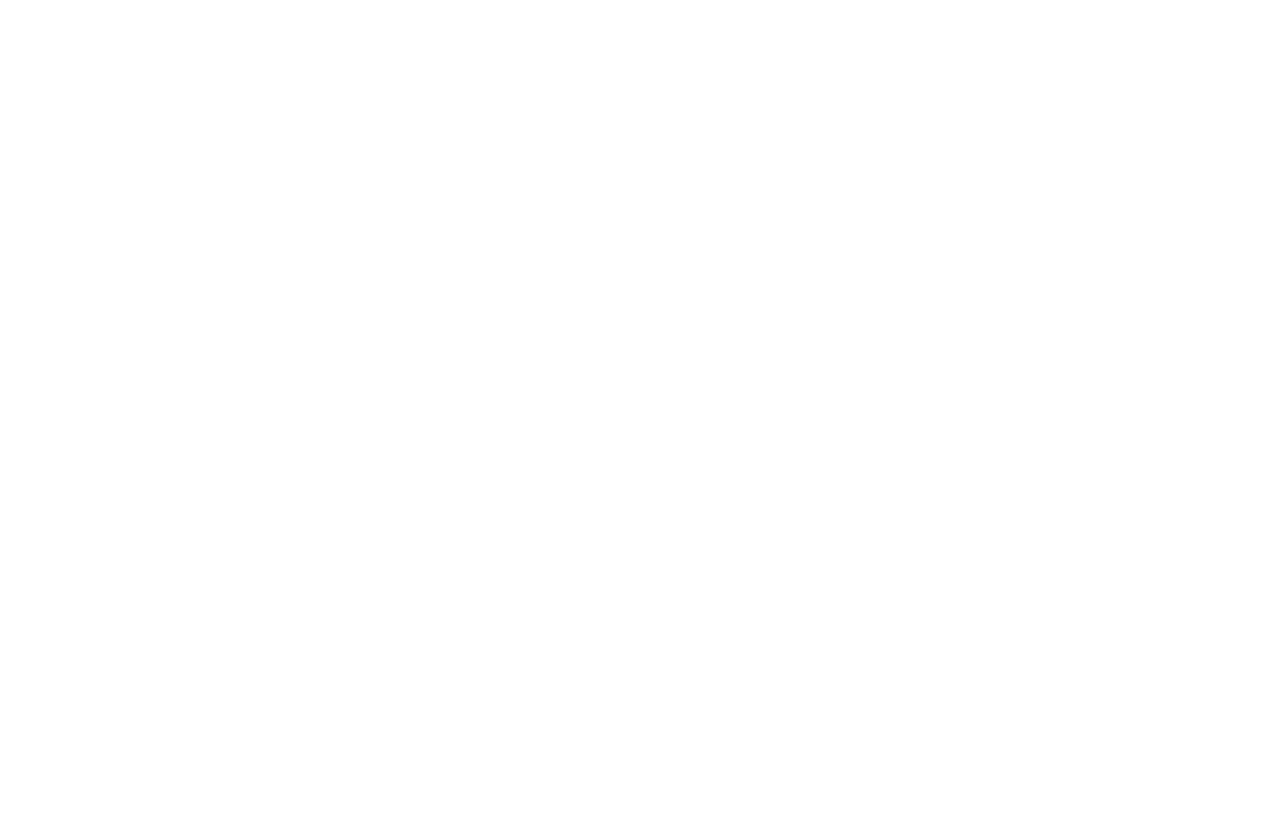
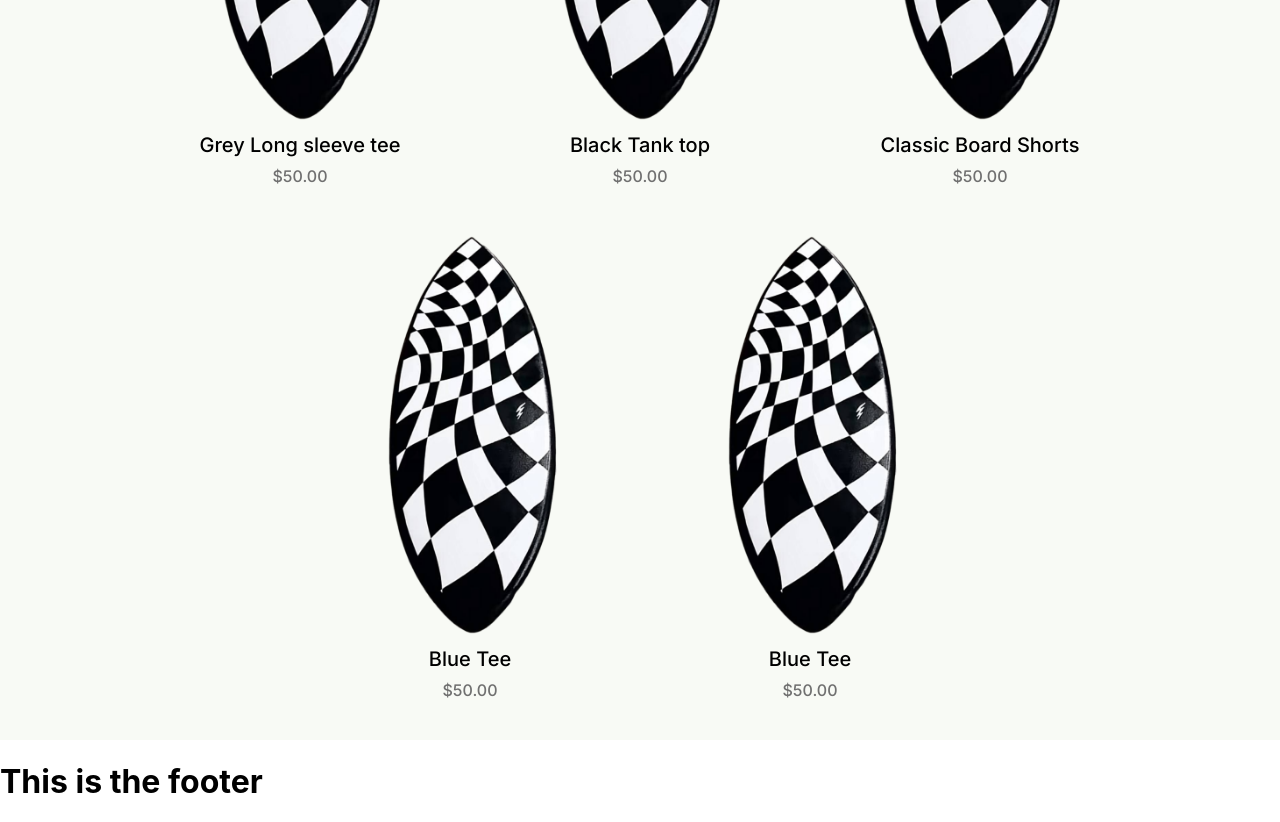
Before and after one commit to ennisyania/ThisSideUp_Website, a React (Create React App) app in the folder this-side-up/: page /skimboards in a window 1280 px wide. Shown: the part 800-1622 px from the top of the page. Before the commit the page ends 800 px from the top, so only its background shows below. Built offline with nearby package versions, Linux system fonts and the light colour scheme.

Commit message:
completed skimboard page

```diff
--- a/this-side-up/src/Skimboards.js
+++ b/this-side-up/src/Skimboards.js
@@ -1,5 +1,15 @@
 import React from 'react';
 import './products.css';
+
+
+const products = [
+  { id: 1, imageSrc: '/images/skimboard 1.png', title: 'Grey Long sleeve tee', price: '$50.00' },
+  { id: 2, imageSrc: '/images/skimboard 1.png', title: 'Black Tank top', price: '$50.00' },
+  { id: 3, imageSrc: '/images/skimboard 1.png', title: 'Classic Board Shorts', price: '$50.00' },
+  { id: 4, imageSrc: '/images/skimboard 1.png', title: 'Blue Tee', price: '$50.00' },
+  { id: 5, imageSrc: '/images/skimboard 1.png', title: 'Blue Tee', price: '$50.00' },
+];
+
 
 export default function Skimboards() {
   return (
@@ -14,6 +24,17 @@ export default function Skimboards() {
         <div class="vector-line"></div>
       </div>
 
+      {/* products */}
+       <div className="product-row">
+      {products.map(product => (
+        <div key={product.id} className="product-frame">
+          <img src={product.imageSrc} alt={product.title} className="product-image" />
+          <div className="product-title">{product.title}</div>
+          <div className="product-price">{product.price}</div>
+        </div>
+      ))}
+    </div>
+
     </div>
   )
 }
--- a/this-side-up/src/products.css
+++ b/this-side-up/src/products.css
@@ -54,3 +54,85 @@
       height: 1.2vw;
       border: 2px solid #E86540;
     }
+
+
+/* product section */
+/* Container (Frame 61) */
+.product-row {
+  display: flex;
+  flex-wrap: wrap;
+  justify-content: center;
+  align-items: flex-start;
+  gap: 50px;
+  width: 100%;
+  margin: 0 auto;
+  padding: 40px 20px;
+  box-sizing: border-box;
+}
+
+/* Common Frame Style */
+.product-frame {
+  display: flex;
+  flex: 0 0 calc(25% - 20px);
+  flex-direction: column;
+  justify-content: center;
+  align-items: center;
+  gap: 10px;
+  width: 100%;
+  max-width: 344px;
+  box-sizing: border-box;
+}
+
+/* Product Image */
+.product-image {
+  width: 100%;
+  max-width: 200px;
+  height: auto;
+  background-size: cover;
+  background-position: center;
+}
+
+/* Product Title */
+.product-title {
+  font-family: 'Inter', sans-serif;
+  font-style: normal;
+  font-weight: 500;
+  font-size: 1.25rem;
+  line-height: 1.5rem;
+  text-align: center;
+  color: #000000;
+}
+
+/* Product Price */
+.product-price {
+  font-family: 'Inter', sans-serif;
+  font-style: normal;
+  font-weight: 500;
+  font-size: 1rem;
+  line-height: 1.2rem;
+  text-align: center;
+  color: #707070;
+}
+
+
+/* Responsive Tweaks */
+@media (max-width: 1024px) {
+  .product-row {
+    gap: 30px;
+  }
+
+  .product-frame {
+    max-width: 45%;
+  }
+}
+
+@media (max-width: 768px) {
+  .product-row {
+    flex-direction: column;
+    align-items: center;
+  }
+
+  .product-frame {
+    max-width: 80%;
+  }
+}
```
